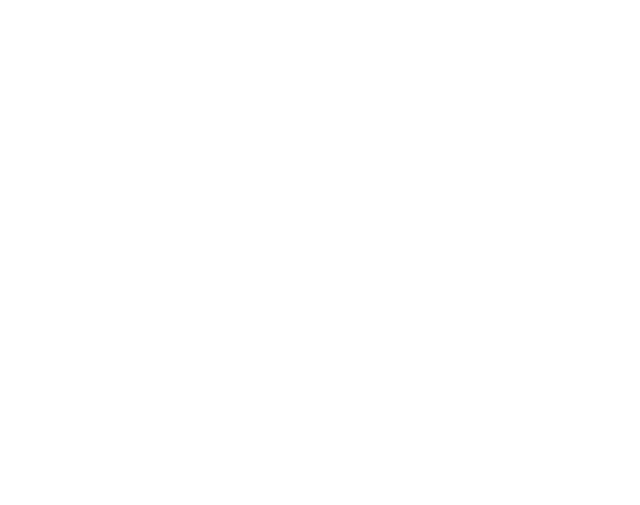
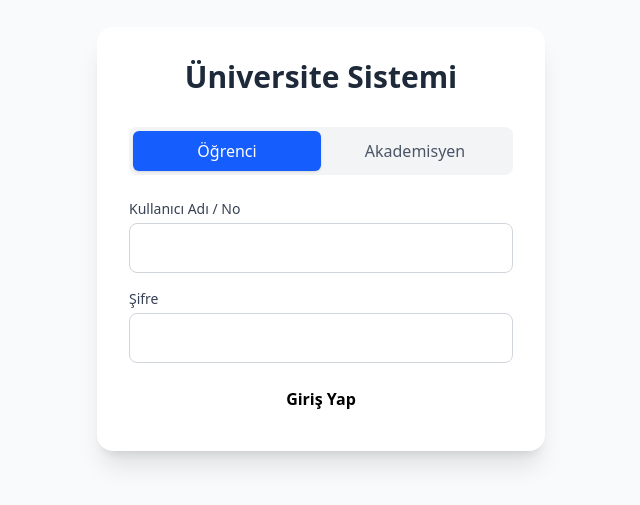
Before and after one commit to BerkeBoran/university_management_system, a React app in the folder frontend/: page /login/1 in a window 1280 px wide. Before the commit this address had no page. Shown: the part 161-666 px from the top of the page, without its empty margins (319-959 px from the left). Built offline with nearby package versions, Linux system fonts and the light colour scheme; the HTML template or start-up script is replaced by a standard one.

Commit message:
update shared button component and main routing

```diff
--- a/frontend/src/App.jsx
+++ b/frontend/src/App.jsx
@@ -7,10 +7,9 @@ function App() {
   return (
     <Router>
       <Routes>
-        <Route path="/" element={<Navigate to="/login" />} />
+        <Route path="/" element={<LoginPage />} />
 
-        {/* Login Sayfası */}
-        <Route path="/login" element={<LoginPage />} />
+        <Route path="/login/:role" element={<LoginPage />} />
         <Route path="/InstructorDashboard"  element={<InstructorDashboard/>} />
         <Route path="/StudentDashboard"  element={<StudentDashboard/>} />
 
--- a/frontend/src/components/ui/Button.jsx
+++ b/frontend/src/components/ui/Button.jsx
@@ -0,0 +1,35 @@
+import React from "react";
+
+const Button = ({
+    onClick,
+    children,
+    type="button",
+    disabled = false,
+    variant="primary",
+    className="",
+    ...props
+}) =>{
+    const base_style =  "flex w-full items-center justify-center px-5 py-2.5 rounded-xl font-bold transition-all duration-200 active:scale-95 focus:outline-none focus:ring-2 focus:ring-offset-2 disabled:opacity-50 disabled:cursor-not-allowed disabled:active:scale-100";
+
+
+    const variants = {
+        primary: "relative px-4 py-2.5 transition-all ease-in duration-75 bg-neutral-primary-soft rounded-base group-hover:bg-transparent group-hover:dark:bg-transparent leading-5",
+        secondary: "bg-slate-100 text-slate-700 hover:bg-slate-200",
+        danger: "bg-red-600 text-white hover:bg-red-700",
+        outline: "border-2 border-blue-600 text-blue-600 hover:bg-blue-50"
+    };
+    return(
+     <button
+      type={type}
+      onClick={onClick}
+      disabled={disabled}
+      {...props}
+      className={`${base_style} ${variants[variant]} w-full ${className}`}
+    >
+      {children}
+    </button>
+  );
+
+
+ };
+export default Button;
```
